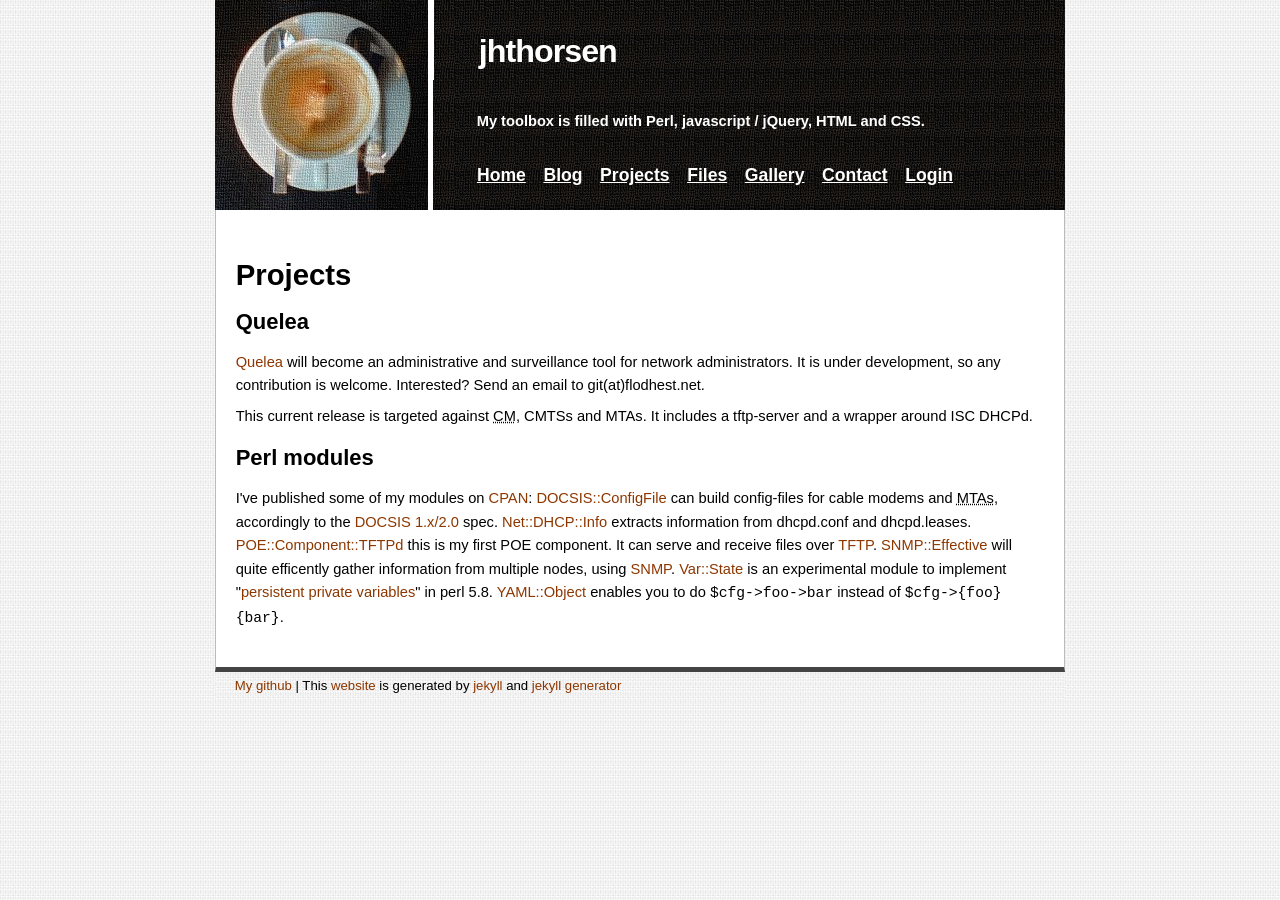
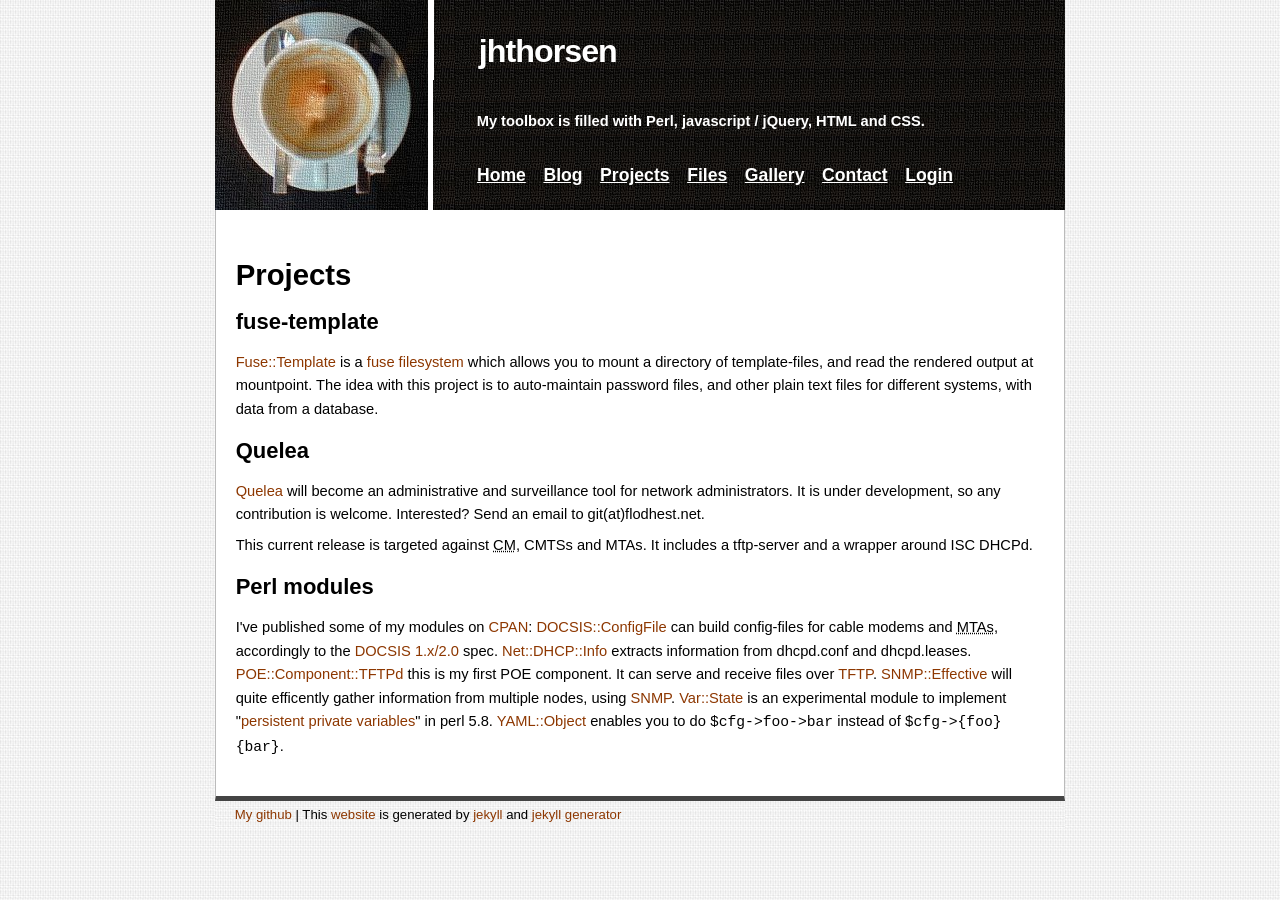
Before and after one commit to kberov/jhthorsen.github.com, a Jekyll site: the page built from projects/index.html, in a window 1280 px wide. Built offline with Jekyll 4.4.1, drawn with Linux system fonts in a browser that asks for light colours.

Commit message:
updated projects

```diff
--- a/projects/index.html
+++ b/projects/index.html
@@ -3,6 +3,11 @@ layout: default
 title: jhthorsen's projects
 ---
 <h1 id="projects">Projects</h1>
+
+<h2>fuse-template</h2>
+<p>
+ <a href="http://search.cpan.org/perldoc?Fuse::Template">Fuse::Template</a> is a <a href="http://fuse.sourceforge.net/">fuse filesystem</a> which allows you to mount a directory of template-files, and read the rendered output at mountpoint. The idea with this project is to auto-maintain password files, and other plain text files for different systems, with data from a database.
+</p>
 
 <h2><a href="http://jhthorsen.github.com/quelea">Quelea</a></h2>
 <p><a href="http://jhthorsen.github.com/quelea">Quelea</a> will become an administrative and surveillance tool for network administrators. It is under development, so any contribution is welcome. Interested? Send an email to git(at)flodhest.net.</p>
```
